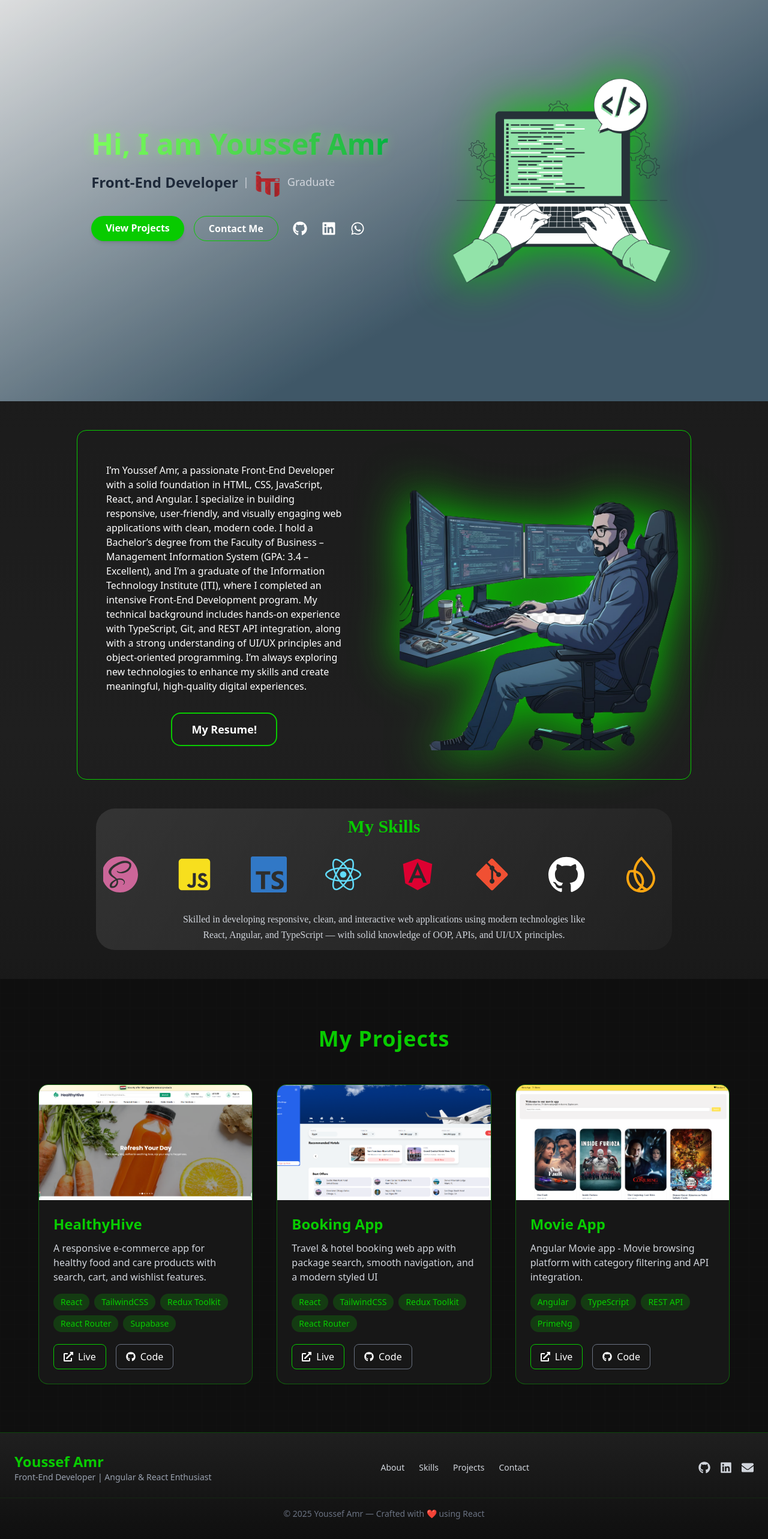
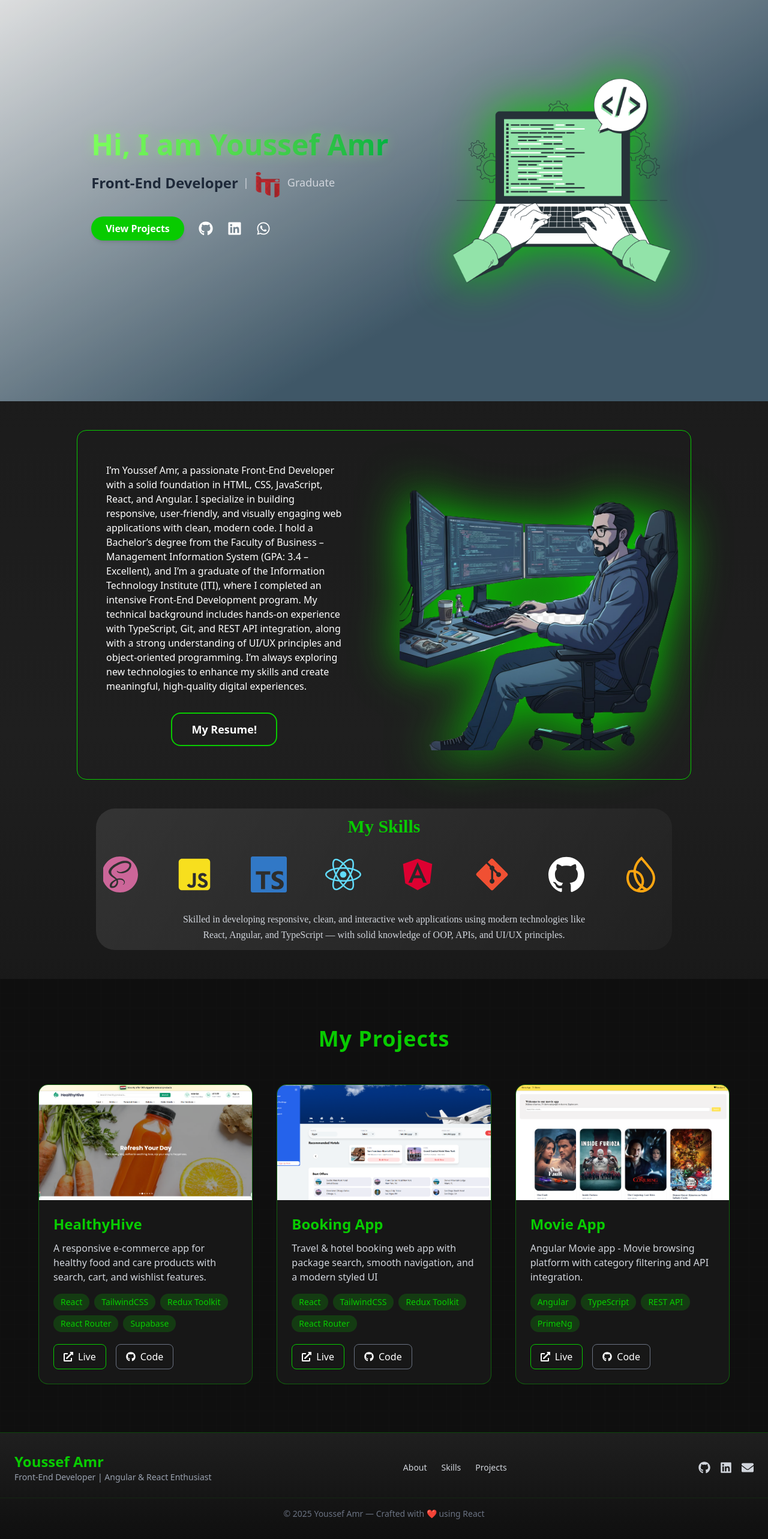
Before and after one commit to yosefamr1/personal-portfolio, a React (Vite) app: page / in a window 1280 px wide. Shown: the part 115-2681 px from the top of the page at 60% size. Built offline with nearby package versions, Linux system fonts and the light colour scheme.

Commit message:
contact me removed

```diff
--- a/src/components/Footer.jsx
+++ b/src/components/Footer.jsx
@@ -60,9 +60,9 @@ function Footer() {
               Projects
             </Link>
           </li>
-          <li className="hover:text-[#08CB00] transition cursor-pointer">
+          {/* <li className="hover:text-[#08CB00] transition cursor-pointer">
             Contact
-          </li>
+          </li> */}
         </ul>
 
         {/* Social Links */}
--- a/src/components/Hero.jsx
+++ b/src/components/Hero.jsx
@@ -45,12 +45,12 @@ function Hero() {
               >
                 View Projects
               </Link>
-              <a
+              {/* <a
                 href="#contact"
                 className="px-6 py-2 border border-[#08CB00] text-[#08CB00] font-semibold rounded-full hover:bg-[#08CB00]/10 transition"
               >
                 Contact Me
-              </a>
+              </a> */}
             </div>
 
             {/* social icons */}
```
